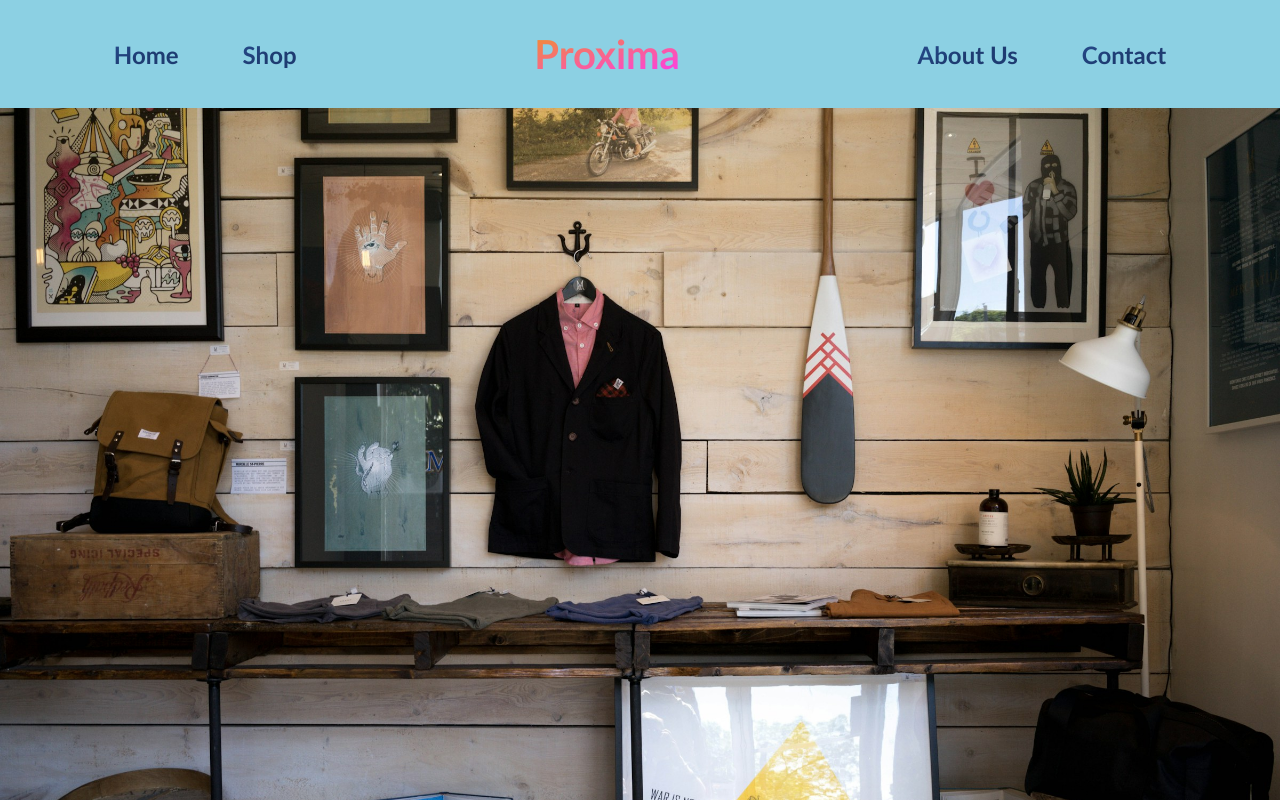
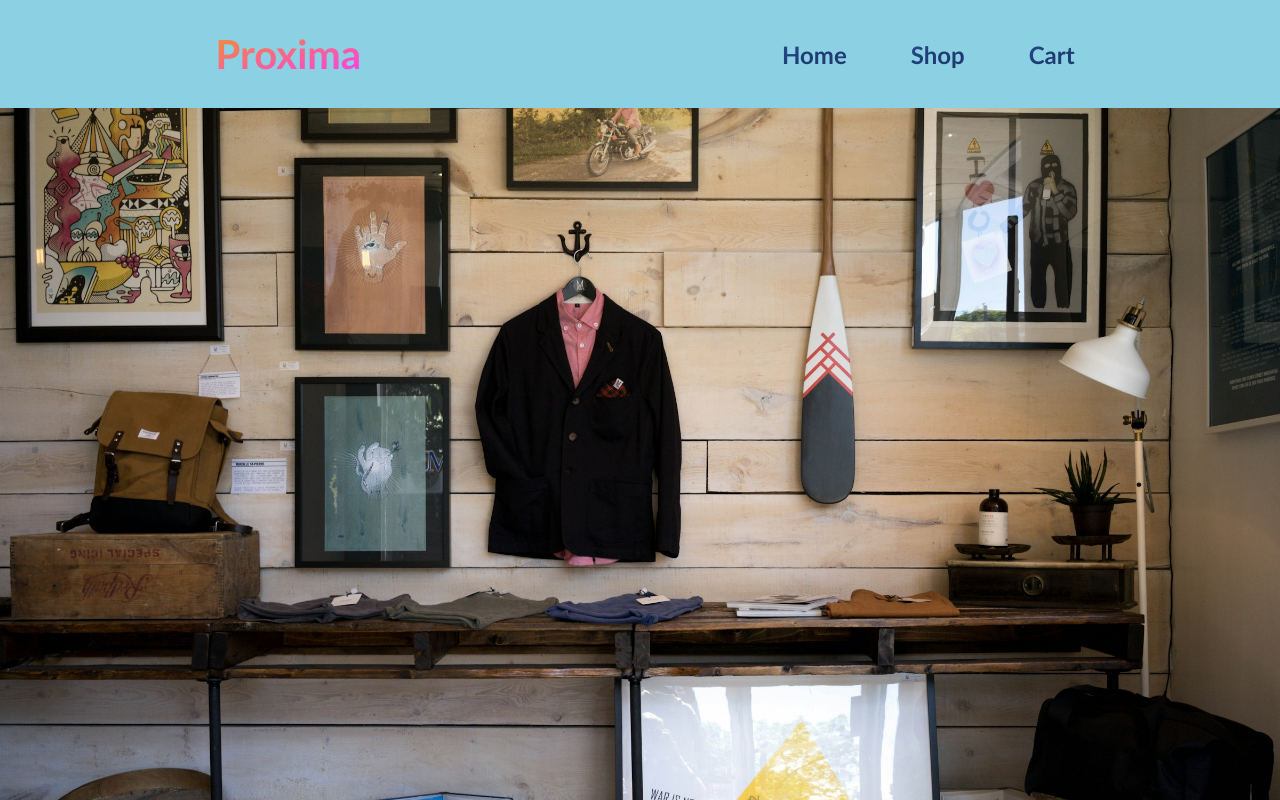
Before and after one commit to saba-bar95/shopping-cart, a React (Vite) app: page / in a window 1280 px wide. Shown: the top 800 px of the page. Built offline with nearby package versions, Linux system fonts and the light colour scheme.

Commit message:
change routing and update navbar content

```diff
--- a/src/Components/Main/Main.jsx
+++ /dev/null
@@ -1,16 +0,0 @@
-import styled from "styled-components";
-import BackgroundImage from "./BackgroundImg";
-
-const StyledMain = styled.div``;
-
-const Main = () => {
-  return (
-    <>
-      <StyledMain className="main-container">
-        <BackgroundImage></BackgroundImage>
-      </StyledMain>
-    </>
-  );
-};
-
-export default Main;
--- a/src/Components/Navbar/Navbar.jsx
+++ b/src/Components/Navbar/Navbar.jsx
@@ -1,6 +1,14 @@
 import { Link } from "react-router-dom";
 import styled from "styled-components";
-import { FadeIn, FadeInLogo } from "../../styles/animations";
+import { FadeIn, FadeInLogo, FadeFromLeft } from "../../styles/animations";
+import { Outlet } from "react-router-dom";
+
+const StyledNavbar = styled.nav`
+  opacity: 0;
+  animation: ${FadeIn} 1s ease-in-out forwards,
+    ${FadeFromLeft} 1s ease-in-out forwards;
+  animation-delay: 0s;
+`;
 
 const StyledNav = styled.div`
   background-color: #8cd0e3;
@@ -58,25 +66,25 @@ const StyledLogo = styled.p`
 
 const Navbar = () => {
   return (
+    <StyledNavbar>
       <StyledNav className="nav-container">
         <StyledUlContainer>
-        <StyledUl>
-          <StyledLi style={{ animationDelay: "0s" }}>
-            <Link to="/">Home</Link>
-          </StyledLi>
-          <StyledLi style={{ animationDelay: "0.5s" }}>
-            <Link to="/shop">Shop</Link>
-          </StyledLi>
-        </StyledUl>
           <LogoContainer>
             <StyledLogo>Proxima</StyledLogo>
           </LogoContainer>
           <StyledUl>
-          <StyledLi style={{ animationDelay: "1s" }}>About Us</StyledLi>
-          <StyledLi style={{ animationDelay: "1.5s" }}>Contact </StyledLi>
+            <StyledLi style={{ animationDelay: "0.3s" }}>
+              <Link to="/">Home</Link>
+            </StyledLi>
+            <StyledLi style={{ animationDelay: "0.8s" }}>
+              <Link to="/shop">Shop</Link>
+            </StyledLi>
+            <StyledLi style={{ animationDelay: "1.3s" }}>Cart</StyledLi>
           </StyledUl>
         </StyledUlContainer>
       </StyledNav>
+      <Outlet />
+    </StyledNavbar>
   );
 };
 
--- a/src/Pages/Home/Home.jsx
+++ b/src/Pages/Home/Home.jsx
@@ -1,16 +1,8 @@
-import Navbar from "../../Components/Navbar/Navbar";
-import Main from "../../Components/Main/Main";
 import styled from "styled-components";
-import { FadeIn, FadeFromLeft, FadeFromRight } from "../../styles/animations";
+import { FadeFromRight, FadeIn } from "../../styles/animations";
+import BackgroundImage from "./BackgroundImg";
 
-const StyledNavbar = styled.nav`
-  opacity: 0;
-  animation: ${FadeIn} 1s ease-in-out forwards,
-    ${FadeFromLeft} 1s ease-in-out forwards;
-  animation-delay: 0s;
-`;
-
-const StyledMain = styled.main`
+const StyledHome = styled.div`
   opacity: 0;
   animation: ${FadeIn} 1s ease-in-out forwards,
     ${FadeFromRight} 1s ease-in-out forwards;
@@ -20,12 +12,9 @@ const StyledMain = styled.main`
 const Home = () => {
   return (
     <>
-      <StyledNavbar>
-        <Navbar />
-      </StyledNavbar>
-      <StyledMain>
-        <Main />
-      </StyledMain>
+      <StyledHome className="home-container">
+        <BackgroundImage></BackgroundImage>
+      </StyledHome>
     </>
   );
 };
--- a/src/Pages/ItemDetails/ItemDetails.jsx
+++ b/src/Pages/ItemDetails/ItemDetails.jsx
@@ -1,6 +1,5 @@
 import { useEffect, useState } from "react";
 import { useParams } from "react-router-dom";
-import Navbar from "../../Components/Navbar/Navbar";
 import FetchSingleItem from "./FetchSignleItem";
 
 const ItemDetails = () => {
@@ -21,7 +20,6 @@ const ItemDetails = () => {
 
   return (
     <>
-      <Navbar />
       <h1>{item.title}</h1>
       <img src={item.image} alt={item.title} />
       <p>{item.description}</p>
--- a/src/Pages/Shop/Shop.jsx
+++ b/src/Pages/Shop/Shop.jsx
@@ -1,4 +1,3 @@
-import Navbar from "../../Components/Navbar/Navbar";
 import FetchItems from "./FetchItems";
 import { useEffect, useState } from "react";
 import styled from "styled-components";
@@ -86,7 +85,6 @@ const Shop = () => {
 
   return (
     <>
-      <Navbar />
       <StyledContainer>
         <>
           <ItemsContainer>
--- a/src/routes.jsx
+++ b/src/routes.jsx
@@ -1,6 +1,7 @@
+import ScrollToTop from "./ScrollToTop";
+import Navbar from "./Components/Navbar/Navbar";
 import Home from "./Pages/Home/Home";
 import Shop from "./Pages/Shop/Shop";
-import ScrollToTop from "./ScrollToTop";
 import ItemDetails from "./Pages/ItemDetails/ItemDetails";
 
 const routes = [
@@ -9,27 +10,17 @@ const routes = [
     element: (
       <>
         <ScrollToTop />
-        <Home />
+        <Navbar />
       </>
     ),
-  },
-  {
-    path: "/shop",
-    element: (
-      <>
-        <ScrollToTop />
-        <Shop />
-      </>
-    ),
-  },
-  {
-    path: "/shop/item/:id",
-    element: (
-      <>
-        <ScrollToTop />
-        <ItemDetails />
-      </>
-    ),
+    children: [
+      { index: true, element: <Home /> },
+      {
+        path: "shop",
+        element: <Shop />,
+      },
+      { path: "/shop/item/:id", element: <ItemDetails /> },
+    ],
   },
 ];
 
```
Also changed, not shown: src/Pages/Home/BackgroundImg.jsx (renamed from src/Components/Main/BackgroundImg.jsx). Lines whose indentation alone changed are shown as unchanged.
